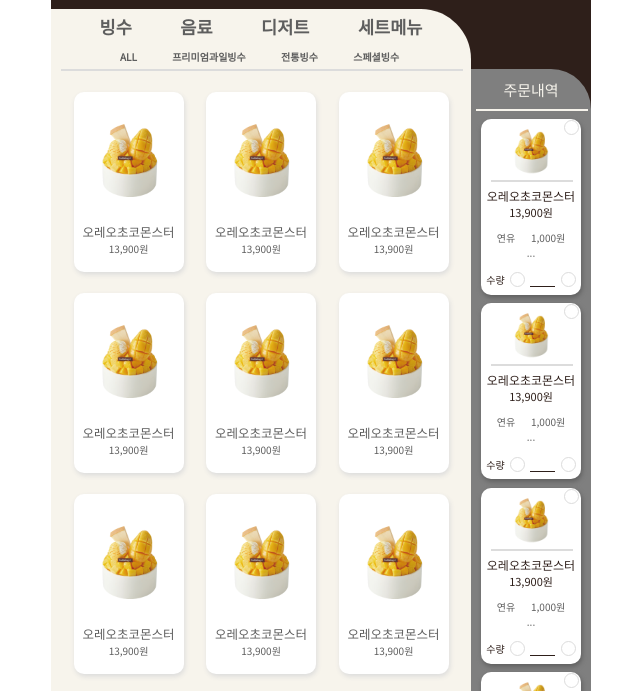
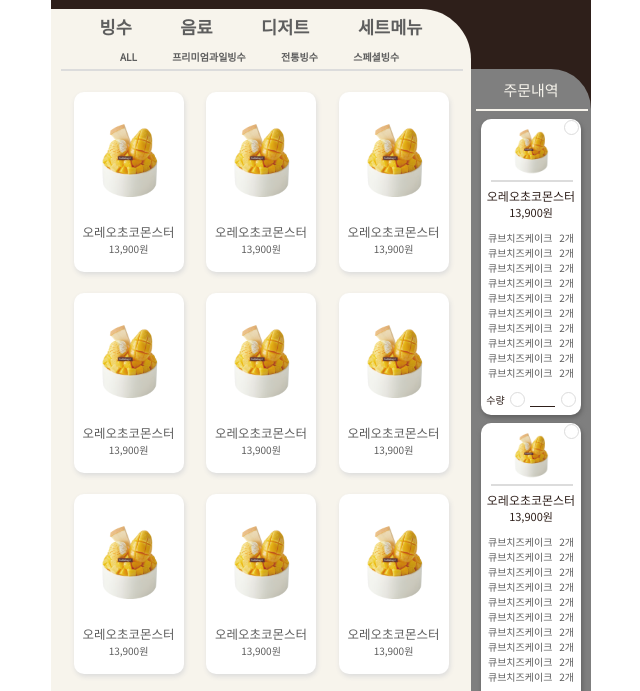
Before and after one commit to HyeonJun-00/sulbing_kiosk, a website: page src/pug/index.pug in a window 1280 px wide. Shown: the part 91-782 px from the top of the page, without its empty margins (319-959 px from the left). Drawn offline with nearby package versions, Linux system fonts and the light colour scheme; files that its build step writes are made by us from their sources; some icons are missing; files whose address does not match are found by name.

Commit message:
주문내역 토핑 추가 변경

```diff
--- a/src/pug/index.pug
+++ b/src/pug/index.pug
@@ -68,16 +68,10 @@ html( lang="ko" )
                                     p.sProd_name 오레오초코몬스터
                                     p.sProd_price 13,900원
                                     -for(let i=0; i<10; i++)
-                                        -var prod = { topp_name: '연유', topp_price: '1,000원', topp_else: '...' }
-                                        if i==0
+                                        -var prod = { topp_name: '큐브치즈케이크', topp_amount: '2개' }
                                             div.sProd_topping
                                                 p.topp_name= prod.topp_name
-                                                p.topp_price= prod.topp_price
-                                        else if i==1
-                                            div.sProd_topping
-                                                p.topp_else= prod.topp_else
-                                        else
-                                            div.sProd_topping(style="display: none;")
+                                                p.topp_amount= prod.topp_amount
                                     div.amount
                                         p.word_amount 수량
                                         button.minus
--- a/src/sass/mainPage.scss
+++ b/src/sass/mainPage.scss
@@ -239,7 +239,6 @@ $border-small: 1rem;
 
                     .orderCard {
                         width: 10rem;
-                        height: 17.6rem;
                         background: $color-main;
                         border-radius: $border-small;
                         box-shadow: 0.1rem 0.25rem 0.5em 0 $color-sub2-font;
@@ -287,12 +286,10 @@ $border-small: 1rem;
                             .topp_name {
                                 color: $color-sub2-font;
                             }
-                            .topp_price {
+                            .topp_amount {
                                 color: $color-sub2-font;
                             }
-                            .topp_else {
-                                color: $color-sub2-font;
-                            }
+
                         }
                         .amount {
                             width: 10rem;
```
Also changed, not shown: public/html/css/mainPage.css, 1 other file.
